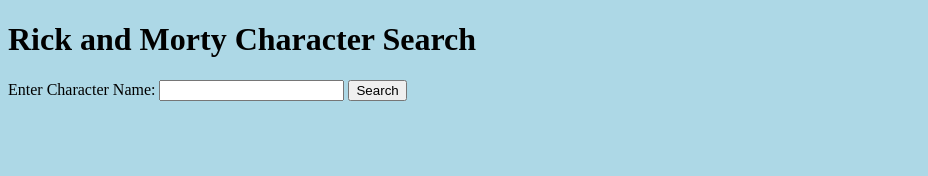
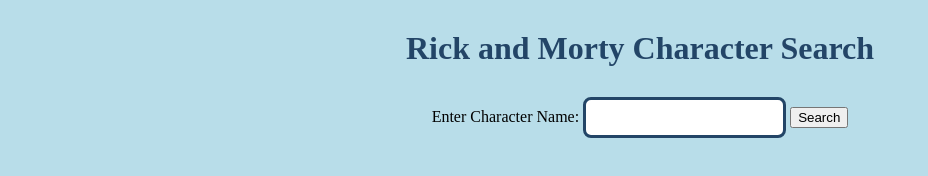
Before and after one commit to A-Ou642/A-Ou642.github.io, a plain HTML site: page hw3/index.html in a window 1280 px wide. Shown: the whole page, without its empty margins (0-928 px from the left). Drawn offline with Linux system fonts and the light colour scheme.

Commit message:
added format and colors

```diff
--- a/hw3/css/styles.css
+++ b/hw3/css/styles.css
@@ -1,3 +1,21 @@
 body {
-    background-color: lightblue
+    background-color: rgb(184, 221, 233)
 }
+
+h1 {
+    text-align: center;
+    color: #234567;
+    margin-top: 30px;
+}
+
+form {
+    text-align: center;
+    margin: 30px auto;
+    padding: auto;
+}
+
+input {
+    padding: 10px;
+    border: 3px solid #234567;
+    border-radius: 8px;
+}
```
